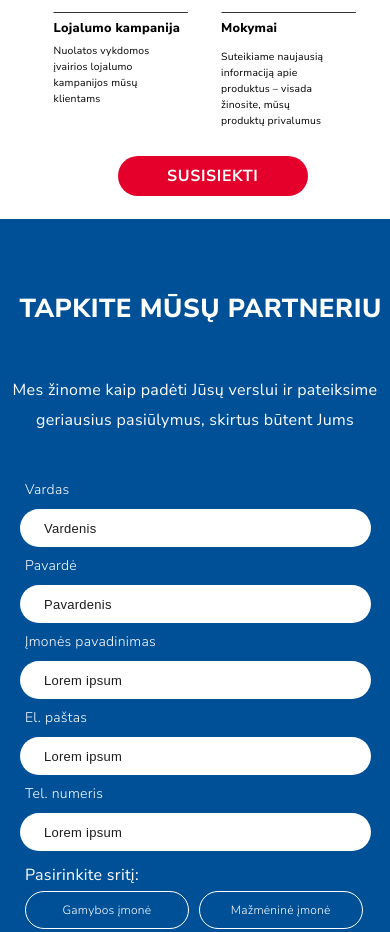
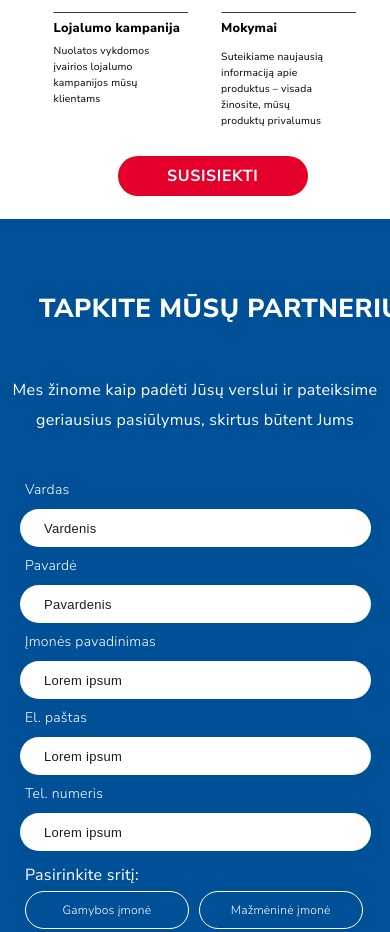
Before and after one commit to nezkart/SpecialistLT, a plain HTML site: page index.html in a window 390 px wide. Shown: the part 4048-4980 px from the top of the page. Drawn offline with Linux system fonts and the light colour scheme.

Commit message:
adjusted section6 form title position

```diff
--- a/Styles/style.scss
+++ b/Styles/style.scss
@@ -1997,7 +1997,8 @@ footer {
 
     p:first-child {
       font-size: 26px;
-      left: 5vw;
+      // left: 5vw;
+      left: 10vw;
       top: 70px;
       width: 100vw !important;
       text-align: center;
```
Also changed, not shown: Styles/style.css, 1 other file.
